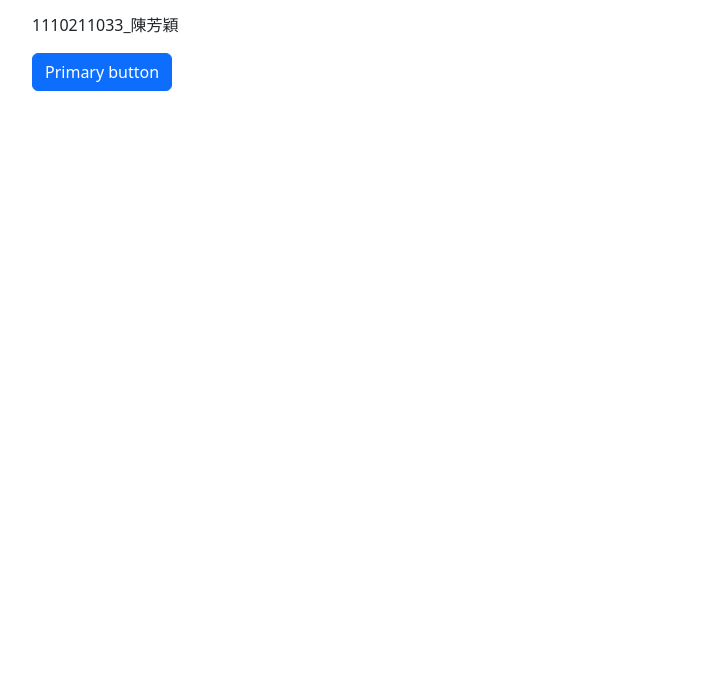
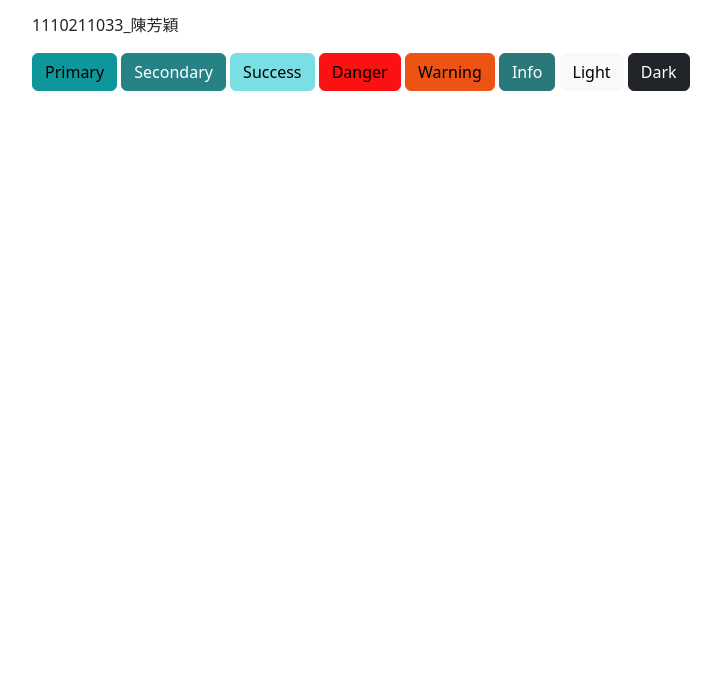
Before and after one commit to Finin0808/1125, a website built with Vite: page src/index.html in a window 1280 px wide. Shown: the part 107-800 px from the top of the page, without its empty margins (54-775 px from the left). Built offline with nearby package versions, Linux system fonts and the light colour scheme.

Commit message:
Ex10_1230

```diff
--- a/package.json
+++ b/package.json
@@ -17,6 +17,7 @@
     "vite": "^6.0.2"
   },
   "dependencies": {
+    "@popperjs/core": "^2.11.8",
     "bootstrap": "^5.3.3"
   }
 }
--- a/src/index.html
+++ b/src/index.html
@@ -11,7 +11,22 @@
       <h1>Hello, Bootstrap and Vite!</h1>
       <p>海賊王好好看</p>
       <p>1110211033_陳芳穎</p>
-      <button class="btn btn-primary">Primary button</button>
+      <button type="button" class="btn btn-primary">Primary</button>
+
+      <button type="button" class="btn btn-secondary">Secondary</button>
+
+      <button type="button" class="btn btn-success">Success</button>
+
+      <button type="button" class="btn btn-danger">Danger</button>
+
+      <button type="button" class="btn btn-warning">Warning</button>
+
+      <button type="button" class="btn btn-info">Info</button>
+
+      <button type="button" class="btn btn-light">Light</button>
+
+      <button type="button" class="btn btn-dark">Dark</button>
+
     </div>
   </body>
 </html>
--- a/src/scss/styles.scss
+++ b/src/scss/styles.scss
@@ -1,2 +1,14 @@
+$primary:       #0f969b;
+
+$secondary:     #278286;
+
+$success:       #7adfe2;
+
+$info:          #2b787a;
+
+$warning:       #ee5316;
+
+$danger: #fa1111;
+
 // Import all of Bootstrap's CSS
 @import "bootstrap/scss/bootstrap";
```
Also changed, not shown: 2 other files.
